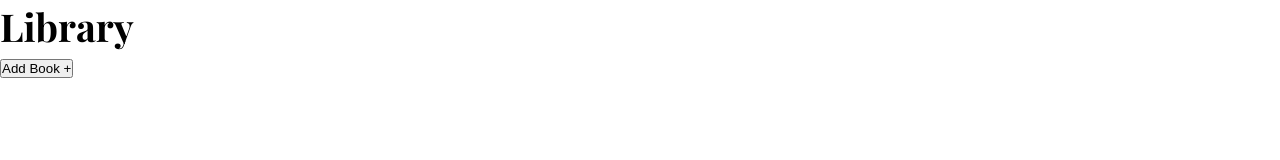
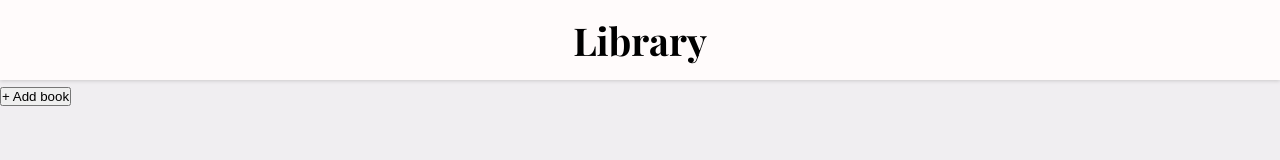
Before and after one commit to sopumatei/Library, a plain HTML site: page index.html in a window 1280 px wide. Drawn offline with nearby package versions, Linux system fonts and the light colour scheme; a web font is replaced by a local one.

Commit message:
Finish the header

```diff
--- a/index.html
+++ b/index.html
@@ -13,7 +13,7 @@
         </header>
 
         <main>
-            <button>Add Book +</button>
+            <button>+ Add book</button>
         </main>
     </body>
 </html>
--- a/style.css
+++ b/style.css
@@ -14,3 +14,27 @@ html {
     font-family: "Playfair Display", serif;
     font-size: 1.2rem;
 }
+
+body {
+    display: flex;
+    flex-direction: column;
+    min-height: 100vh;
+}
+
+/* HEADER */
+header {
+    width: 100%;
+    background-color: #fffbfb;
+    box-shadow: rgba(0, 0, 0, 0.16) 0px 1px 4px;
+    height: 10vh;
+    z-index: 1;
+
+    display: grid;
+    place-content: center;
+}
+
+/* MAIN */
+main {
+    background-color: #f0eef1;
+    flex: 1;
+}
```
